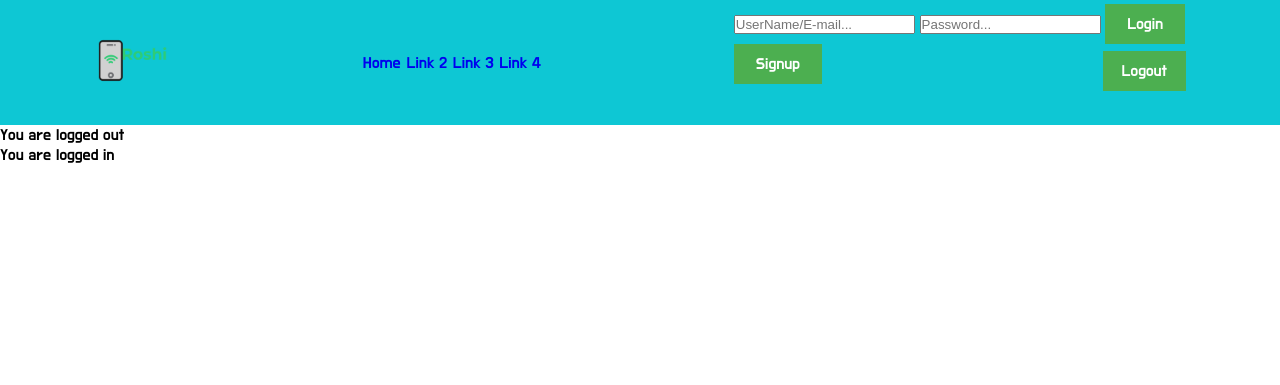
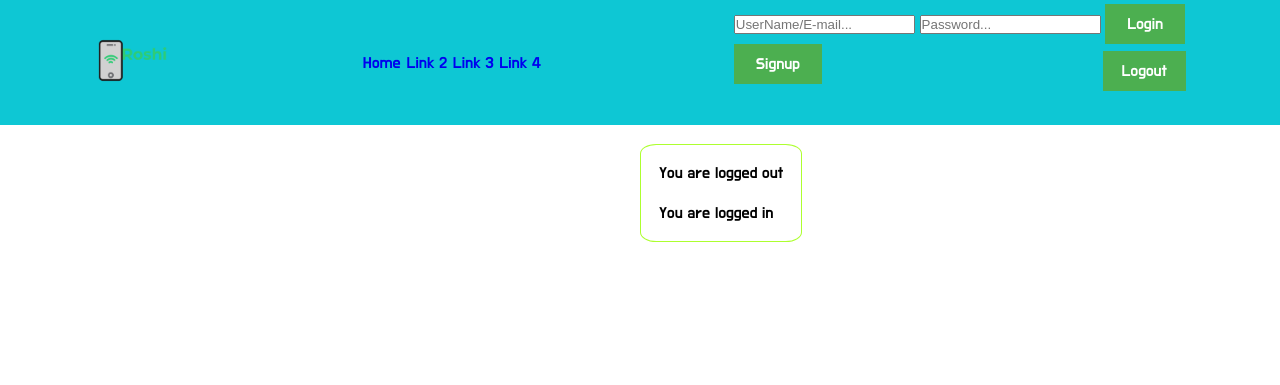
Before and after one commit to ShellZone/PHP-Login-system, a PHP site: page / in a window 1280 px wide. Shown: the top 385 px of the page. Run offline with PHP 8.4, Linux system fonts and the light colour scheme.

Commit message:
added more styling on border and nav

```diff
--- a/index.php
+++ b/index.php
@@ -7,6 +7,7 @@ include "header.php";
 
 <main>
     <p> You are logged out </p>
+    <br>
     <p> You are logged in </p>
 </main>
 
--- a/style.css
+++ b/style.css
@@ -92,3 +92,15 @@ ul a {
   .Signup:hover,.logout:hover,.login:hover {
       color:  crimson;
   }
+
+main {
+
+    position: absolute;
+    top: 18vh;
+    left: 50%;
+    border: 1px;
+    border-style: groove;
+    padding: 18px;
+    border-radius: 10%;
+    border-color: greenyellow;
+}
```
